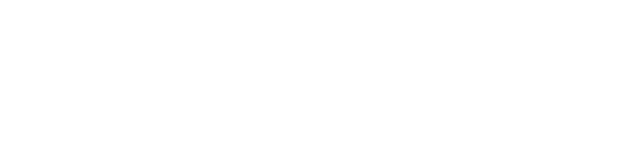
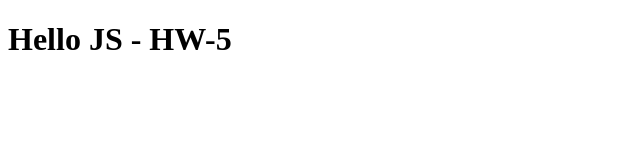
Before and after one commit to Solovey260885/goit-js-hw-05, a plain HTML site: page index.html in a window 1280 px wide. Shown: the whole page, without its empty margins (0-640 px from the left). Drawn offline with Linux system fonts and the light colour scheme.

Commit message:
update index.html

```diff
--- a/index.html
+++ b/index.html
@@ -6,6 +6,7 @@
     <title>Document</title>
   </head>
   <body>
+    <h1>Hello JS - HW-5</h1>
     <script src="./js/task-1.js"></script>
     <script src="./js/task-2.js"></script>
     <script src="./js/task-3.js"></script>
```
